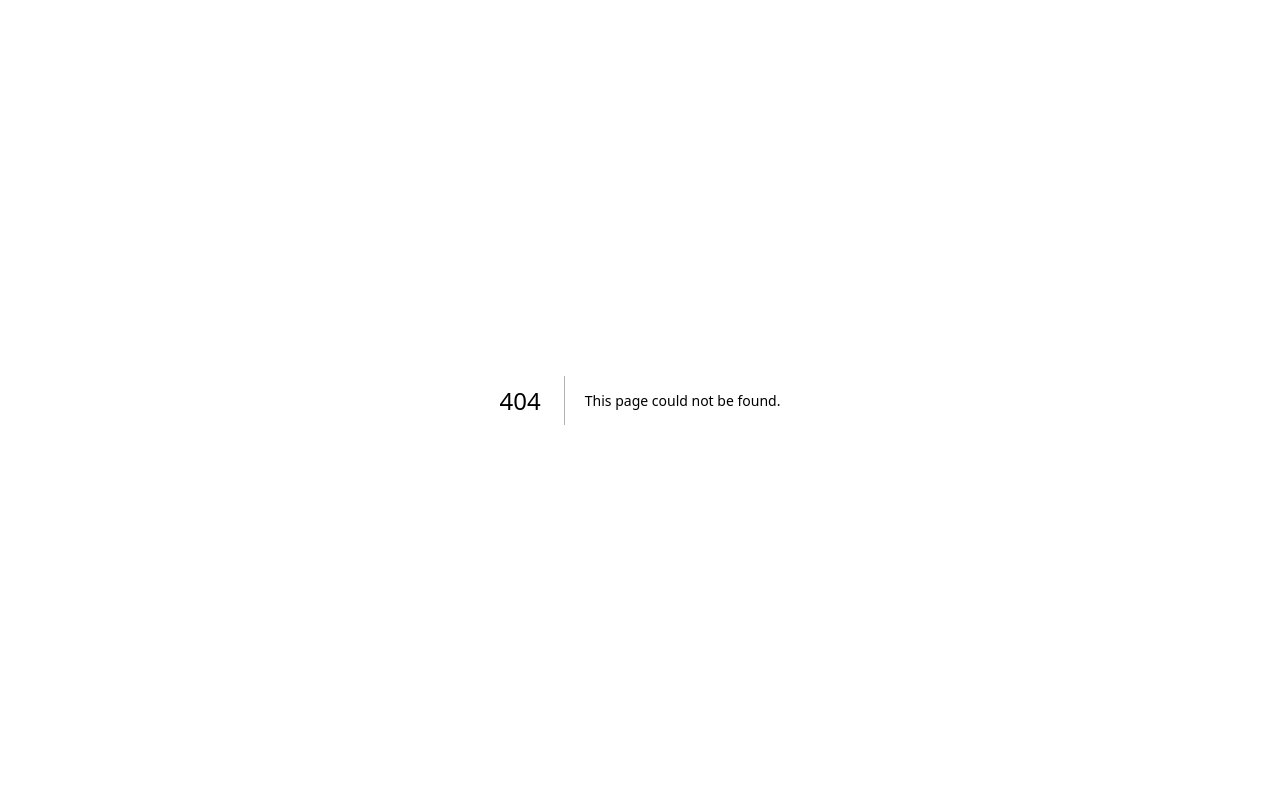
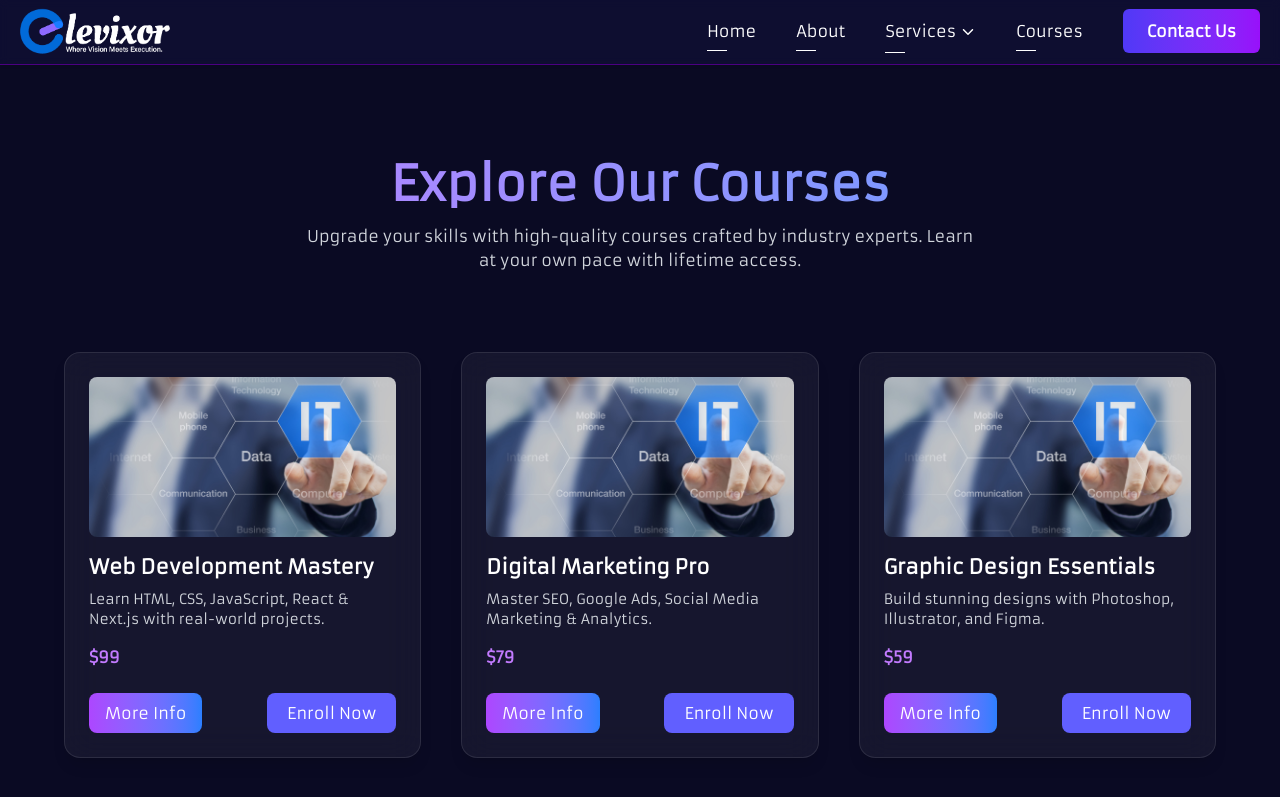
Before and after one commit to Rokon744/elevixor, a Next.js app: page /courses in a window 1280 px wide. Before the commit this address had no page. Shown: the top 797 px of the page. Built offline with nearby package versions, Linux system fonts and the light colour scheme.

Commit message:
add pages

```diff
--- /dev/null
+++ b/src/app/courses/[id]/page.js
@@ -0,0 +1,34 @@
+"use client";
+import { useParams } from "next/navigation";
+import Image from "next/image";
+import { courses } from "@/db/coursesData";
+
+
+export default function CourseDetail() {
+  const params = useParams();
+  const courseId = params?.id;
+  const course = courses.find((c)=> c.id === courseId);
+
+  if (!course) {
+    return <p className="text-center text-white">Course not found</p>;
+  }
+
+  return (
+    <section className="container mx-auto px-6 py-16">
+      <div className="bg-[#111] p-8 rounded-xl shadow-lg">
+        <Image
+          src={course.image}
+          alt={course.title}
+          className="rounded-lg mb-6 w-full max-h-[300px] object-cover"
+        />
+        <h1 className="text-3xl font-bold text-white">{course.title}</h1>
+        <p className="text-gray-400 my-4">{course.desc}</p>
+        <p className="text-indigo-400 font-bold">Price: {course.price}</p>
+        <p className="text-gray-300">Duration: {course.duration}</p>
+        <button className="mt-6 bg-indigo-500 px-5 py-2 text-white rounded-lg hover:bg-indigo-600 transition">
+          Enroll Now
+        </button>
+      </div>
+    </section>
+  );
+}
--- /dev/null
+++ b/src/app/courses/page.js
@@ -0,0 +1,12 @@
+import Courses from "@/pages/Courses";
+import React from "react";
+
+const page = () => {
+  return (
+    <div>
+      <Courses />
+    </div>
+  );
+};
+
+export default page;
--- /dev/null
+++ b/src/components/CourseComp/CTABanner.jsx
@@ -0,0 +1,31 @@
+import React from "react";
+import { motion } from "framer-motion";
+
+
+const CTABanner = () => {
+  return (
+    <motion.div
+      initial={{ opacity: 0, scale: 0.9 }}
+      whileInView={{ opacity: 1, scale: 1 }}
+      transition={{ duration: 0.8, ease: "easeOut" }}
+      viewport={{ once: false, amount: 0.3 }}
+      className="max-w-5xl mx-auto text-center mt-28 bg-gradient-to-r from-purple-600/70 to-blue-600/70 backdrop-blur-xl p-12 rounded-2xl shadow-xl border border-white/10 mb-20"
+    >
+      <h2 className="text-3xl md:text-4xl font-bold mb-6">
+        Ready to Start Learning?
+      </h2>
+      <p className="text-gray-200 mb-8">
+        Take your career to the next level with our professional courses.
+      </p>
+      <motion.button
+        whileHover={{ scale: 1.05 }}
+        whileTap={{ scale: 0.95 }}
+        className="px-8 py-3 rounded-lg bg-white text-[#0a0a23] font-semibold hover:bg-gray-200 transition"
+      >
+        Browse All Courses
+      </motion.button>
+    </motion.div>
+  );
+};
+
+export default CTABanner;
--- /dev/null
+++ b/src/components/CourseComp/CourseHero.jsx
@@ -0,0 +1,25 @@
+import React from "react";
+import { motion } from "framer-motion";
+
+const CourseHero = () => {
+  return (
+    <div>
+      <motion.div
+        initial={{ opacity: 0, y: -80, scale: 0.95 }}
+        animate={{ opacity: 1, y: 0, scale: 1 }}
+        transition={{ duration: 1, ease: "easeOut" }}
+        className="text-center mb-20 pt-20 md:pt-40"
+      >
+        <h1 className="text-4xl md:text-5xl font-bold mb-4 bg-gradient-to-r from-purple-400 to-blue-400 bg-clip-text text-transparent">
+          Explore Our Courses
+        </h1>
+        <p className="text-gray-300 max-w-2xl mx-auto">
+          Upgrade your skills with high-quality courses crafted by industry
+          experts. Learn at your own pace with lifetime access.
+        </p>
+      </motion.div>
+    </div>
+  );
+};
+
+export default CourseHero;
--- /dev/null
+++ b/src/components/CourseComp/CourseItems.jsx
@@ -0,0 +1,54 @@
+import React from "react";
+import Image from "next/image";
+import { motion } from "framer-motion";
+import Link from "next/link";
+import { courses } from "@/db/coursesData";
+
+const fadeUp = {
+  hidden: { opacity: 0, y: 40 },
+  visible: (i = 0) => ({
+    opacity: 1,
+    y: 0,
+    transition: { delay: i * 0.2, duration: 0.6, ease: "easeOut" },
+  }),
+};
+
+const CourseItems = () => {
+  return (
+    <div className="grid grid-cols-1 md:grid-cols-2 lg:grid-cols-3 gap-10 max-w-6xl mx-auto">
+      {courses.map((course, i) => (
+        <motion.div
+          key={course.id}
+          variants={fadeUp}
+          initial="hidden"
+          animate="visible"
+          viewport={{ once: false, amount: 0.2 }}
+          custom={i}
+          className="bg-white/5 backdrop-blur-lg rounded-2xl overflow-hidden border border-white/10 shadow-lg hover:shadow-purple-700/30 hover:scale-[1.03] transition-transform duration-300 p-6"
+        >
+          <Image
+            src={course.image}
+            alt={course.title}
+            className="w-full h-40 object-cover rounded-lg mb-4"
+          />
+          <h3 className="text-xl font-semibold">{course.title}</h3>
+          <p className="text-gray-300 text-sm mt-2">{course.desc}</p>
+          <p className="text-purple-400 font-bold mt-4">{course.price}</p>
+          <div className="flex justify-between items-end">
+            <Link
+              href={`/courses/${course.id}`}
+              className="inline-block mt-4 px-4 py-2 rounded-lg bg-gradient-to-r from-purple-500 to-blue-500 hover:opacity-90 transition"
+            >
+              More Info
+            </Link>
+            <button className="mt-6 bg-indigo-500 px-5 py-2 text-white rounded-lg hover:bg-indigo-600 transition">
+              Enroll Now
+            </button>
+          </div>
+        </motion.div>
+      ))}
+    </div>
+  );
+};
+
+export default CourseItems;
--- /dev/null
+++ b/src/components/CourseComp/WhyChoose.jsx
@@ -0,0 +1,49 @@
+import React from "react";
+import { motion } from "framer-motion";
+
+const fadeUp = {
+  hidden: { opacity: 0, y: 40 },
+  visible: (i = 0) => ({
+    opacity: 1,
+    y: 0,
+    transition: { delay: i * 0.2, duration: 0.6, ease: "easeOut" },
+  }),
+};
+
+const WhyChoose = () => {
+  return (
+    <motion.div
+      initial={{ opacity: 0, y: 50 }}
+      whileInView={{ opacity: 1, y: 0 }}
+      transition={{ duration: 0.8, ease: "easeOut" }}
+      viewport={{ once: false, amount: 0.3 }}
+      className="max-w-4xl mx-auto text-center mt-28"
+    >
+      <h2 className="text-3xl font-bold mb-6">Why Learn With Elevixor?</h2>
+      <p className="text-gray-300 mb-12">
+        Our courses are designed with practical, hands-on projects so you can
+        apply what you learn immediately. Join a growing community of learners
+        today.
+      </p>
+      <div className="grid grid-cols-1 md:grid-cols-3 gap-8">
+        {["Lifetime Access", "Certificate of Completion", "Expert Mentors"].map(
+          (item, i) => (
+            <motion.div
+              key={i}
+              custom={i}
+              variants={fadeUp}
+              initial="hidden"
+              whileInView="visible"
+              viewport={{ once: false, amount: 0.2 }}
+              className="bg-white/5 backdrop-blur-lg p-6 rounded-xl border border-white/10 hover:scale-[1.05] transition-transform duration-300"
+            >
+              <h3 className="text-lg font-semibold">{item}</h3>
+            </motion.div>
+          )
+        )}
+      </div>
+    </motion.div>
+  );
+};
+
+export default WhyChoose;
--- /dev/null
+++ b/src/components/CourseComp/index.js
@@ -0,0 +1,7 @@
+import CourseHero from "./CourseHero";
+import CourseItems from "./CourseItems";
+import WhyChoose from "./WhyChoose";
+import CTABanner from "./CTABanner";
+
+
+export {CourseHero, CourseItems, WhyChoose, CTABanner}
--- /dev/null
+++ b/src/db/coursesData.js
@@ -0,0 +1,44 @@
+import courseImg from "@/assets/courses/course-image.jpg";
+
+export const courses = [
+  {
+    id: "web-development",
+    title: "Web Development Mastery",
+    desc: "Learn HTML, CSS, JavaScript, React & Next.js with real-world projects.",
+    price: "$99",
+    duration: "3 Months",
+    image: courseImg,
+    details:
+      "A complete guide to front-end and back-end development using HTML, CSS, JavaScript, React, and Next.js. Includes 10+ real-world projects.",
+  },
+  {
+    id: "digital-marketing",
+    title: "Digital Marketing Pro",
+    desc: "Master SEO, Google Ads, Social Media Marketing & Analytics.",
+    price: "$79",
+    duration: "2 Months",
+    image: courseImg,
+    details:
+      "Become an expert in SEO, Google Ads, Facebook Ads, and Analytics. Includes practical assignments and live campaigns.",
+  },
+  {
+    id: "graphic-design",
+    title: "Graphic Design Essentials",
+    desc: "Build stunning designs with Photoshop, Illustrator, and Figma.",
+    price: "$59",
+    duration: "2 Months",
+    image: courseImg,
+    details:
+      "Learn Photoshop, Illustrator, and Figma. Create real-world branding, social media, and UI/UX projects.",
+  },
+  {
+    id: "basic-computer",
+    title: "Basic Computer Course",
+    desc: "Perfect for beginners: MS Office, typing, internet basics, and computer skills.",
+    price: "$39",
+    duration: "1 Month",
+    image: courseImg,
+    details:
+      "Learn MS Word, Excel, PowerPoint, email, internet basics, and typing. Best for beginners starting with computers.",
+  },
+];
--- /dev/null
+++ b/src/pages/Courses.jsx
@@ -0,0 +1,18 @@
+"use client";
+import CourseHero from "@/components/CourseComp/CourseHero";
+import { CourseItems, CTABanner, WhyChoose } from "@/components/CourseComp";
+import Footer from "@/components/Footer";
+import Navbar from "@/components/Navbar";
+
+export default function Courses() {
+  return (
+    <div>
+      <Navbar />
+      <CourseHero />
+      <CourseItems />
+      <WhyChoose />
+      <CTABanner />
+      <Footer />
+    </div>
+  );
+}
```
Also changed, not shown: src/assets/courses/course-image.jpg (added).
